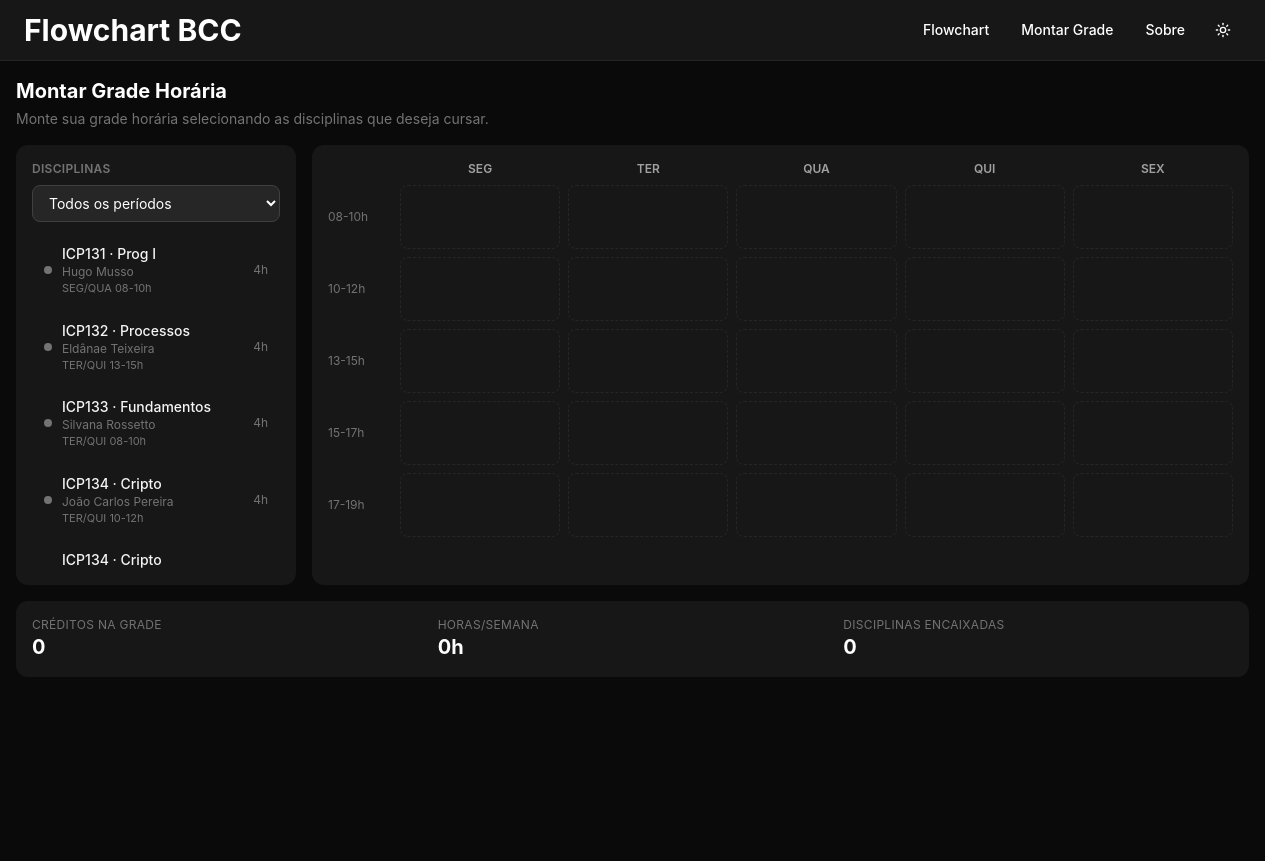
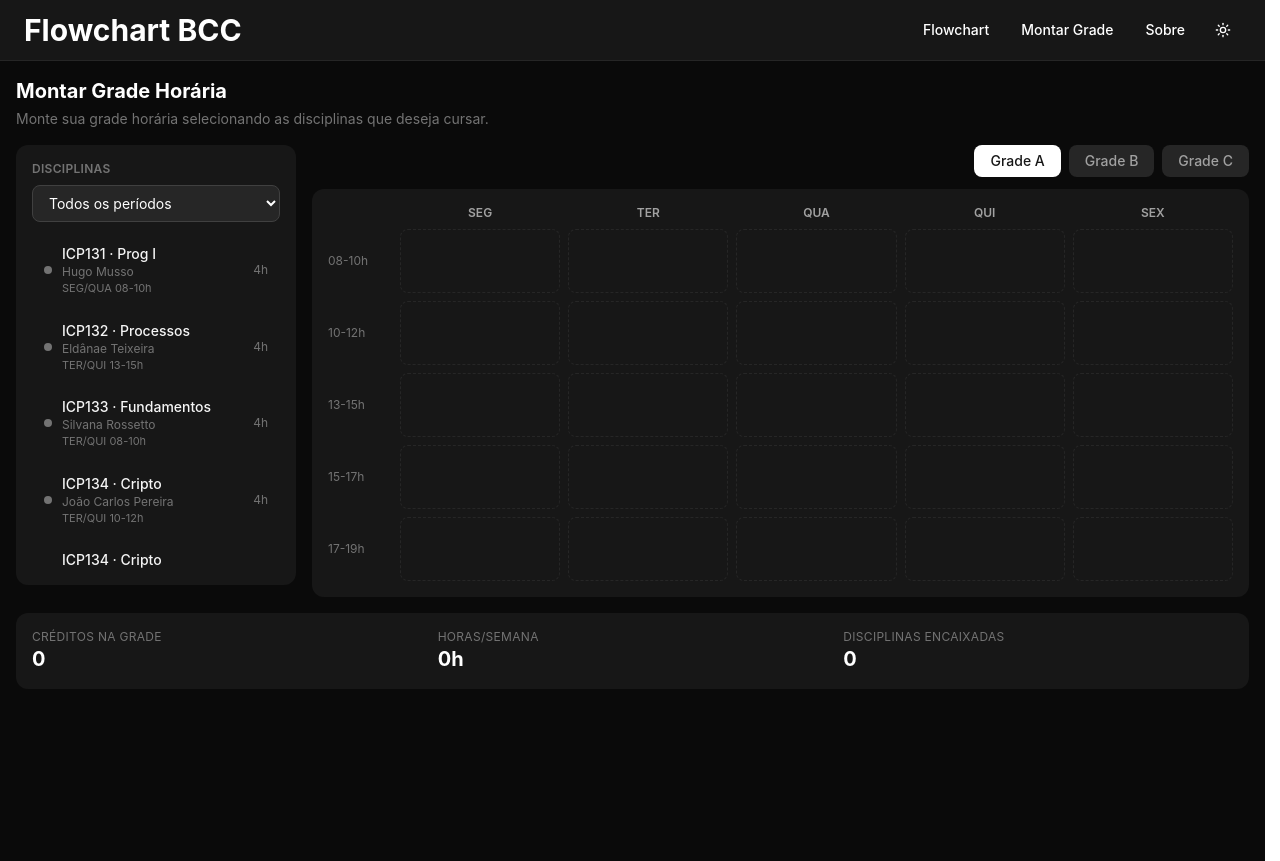
Before and after one commit to borges-1802/flowchart, a React (Vite) app: page /flowchart/grade in a window 1280 px wide. Built offline with nearby package versions, Linux system fonts and the light colour scheme.

Commit message:
feat: adicionando diferentes grades

```diff
--- /dev/null
+++ b/src/components/Grade/GradeTabs.tsx
@@ -0,0 +1,80 @@
+import { useState } from 'react';
+
+export type TabId = 'A' | 'B' | 'C';
+
+interface GradeTabsProps {
+  theme: 'dark' | 'light';
+  activeTab: TabId;
+  tabNames: Record<TabId, string>;
+  onChange: (tab: TabId) => void;
+  onRename: (tab: TabId, name: string) => void;
+}
+
+const TAB_IDS: TabId[] = ['A', 'B', 'C'];
+
+export function GradeTabs({ theme, activeTab, tabNames, onChange, onRename }: GradeTabsProps) {
+  const isDark = theme === 'dark';
+  const [editingTab, setEditingTab] = useState<TabId | null>(null);
+  const [draftName, setDraftName] = useState('');
+
+  function startEditing(tabId: TabId) {
+    setEditingTab(tabId);
+    setDraftName(tabNames[tabId]);
+  }
+
+  function commitEditing() {
+    if (editingTab) {
+      const trimmed = draftName.trim();
+      onRename(editingTab, trimmed || `Grade ${editingTab}`);
+    }
+    setEditingTab(null);
+  }
+
+  return (
+    <div className="mb-3 flex justify-end gap-2">
+      {TAB_IDS.map((tabId) => {
+        const isActive = tabId === activeTab;
+        const isEditing = editingTab === tabId;
+
+        const activeClass = isDark ? 'bg-white text-neutral-900' : 'bg-neutral-900 text-white';
+        const inactiveClass = isDark
+          ? 'bg-neutral-800 text-neutral-400 hover:bg-neutral-700'
+          : 'bg-neutral-200 text-neutral-600 hover:bg-neutral-300';
+
+        if (isEditing) {
+          return (
+            <input
+              key={tabId}
+              autoFocus
+              value={draftName}
+              onChange={(event) => setDraftName(event.target.value)}
+              onBlur={commitEditing}
+              onKeyDown={(event) => {
+                if (event.key === 'Enter') commitEditing();
+                if (event.key === 'Escape') setEditingTab(null);
+              }}
+              className={`w-28 rounded-lg px-3 py-1.5 text-sm font-medium outline-none ring-2 ring-blue-400 ${
+                isDark ? 'bg-neutral-800 text-white' : 'bg-white text-neutral-900'
+              }`}
+            />
+          );
+        }
+
+        return (
+          <button
+            key={tabId}
+            type="button"
+            onClick={() => onChange(tabId)}
+            onDoubleClick={() => startEditing(tabId)}
+            title="Clique duas vezes pra renomear"
+            className={`truncate rounded-lg px-4 py-1.5 text-sm font-medium transition-colors ${
+              isActive ? activeClass : inactiveClass
+            }`}
+          >
+            {tabNames[tabId]}
+          </button>
+        );
+      })}
+    </div>
+  );
+}
--- /dev/null
+++ b/src/domain/gradeTabs.ts
@@ -0,0 +1,36 @@
+export interface TabData {
+  placedIds: string[];
+  colorAssignments: Record<string, number>;
+}
+
+export type TabId = 'A' | 'B' | 'C';
+export type TabsState = Record<TabId, TabData>;
+
+function emptyTab(): TabData {
+  return { placedIds: [], colorAssignments: {} };
+}
+
+export function emptyTabsState(): TabsState {
+  return { A: emptyTab(), B: emptyTab(), C: emptyTab() };
+}
+
+export function getMigratedTabsState(): TabsState {
+  try {
+    const oldPlacedIds = localStorage.getItem('grade:placedIds');
+    const oldColorAssignments = localStorage.getItem('grade:colorAssignments');
+
+    if (!oldPlacedIds && !oldColorAssignments) {
+      return emptyTabsState();
+    }
+
+    const placedIds: string[] = oldPlacedIds ? JSON.parse(oldPlacedIds) : [];
+    const colorAssignments: Record<string, number> = oldColorAssignments ? JSON.parse(oldColorAssignments) : {};
+
+    localStorage.removeItem('grade:placedIds');
+    localStorage.removeItem('grade:colorAssignments');
+
+    return { A: { placedIds, colorAssignments }, B: emptyTab(), C: emptyTab() };
+  } catch {
+    return emptyTabsState();
+  }
+}
--- a/src/pages/About.tsx
+++ b/src/pages/About.tsx
@@ -27,7 +27,7 @@ const steps = [
 const gradeSteps = [
   {
     title: 'Clique duas vezes',
-    text: 'numa disciplina da lista pra encaixar ela na grade — o primeiro clique seleciona, o segundo confirma.',
+    text: 'numa disciplina da lista pra encaixar ela na grade, o primeiro clique seleciona e o segundo confirma.',
   },
   {
     title: '',
@@ -44,6 +44,14 @@ const gradeSteps = [
   {
     title: 'Pra remover',
     text: 'clique no X dentro do item já encaixado, na lista de disciplinas.',
+  },
+  {
+    title: '',
+    text: 'Você pode montar até 3 grades diferentes (as abas no canto acima da grade) pra comparar opções de horário lado a lado. Cada uma guarda seu próprio conjunto de disciplinas, sem misturar com as outras.',
+  },
+  {
+    title: '',
+    text: 'Clique duas vezes no nome de uma aba pra renomear (ex: "Plano A", "Se der ruim"). O nome fica salvo, assim como o conteúdo de cada grade.',
   },
 ];
 
--- a/src/pages/Grade.tsx
+++ b/src/pages/Grade.tsx
@@ -3,10 +3,12 @@ import { Header } from '../components/Header';
 import { DisciplineList } from '../components/Grade/DisciplineList';
 import { ScheduleGrid } from '../components/Grade/ScheduleGrid';
 import { GradeSummary } from '../components/Grade/GradeSummary';
+import { GradeTabs } from '../components/Grade/GradeTabs';
 import { usePersistedState } from '../hooks/usePersistedState';
 import { buildDisciplineOptions, type DisciplineOption } from '../domain/buildDisciplineOptions';
 import { hasConflict, isSameSubjectAlreadyPlaced } from '../domain/scheduleGrid';
 import { pickRandomColorIndex } from '../domain/subjectColor';
+import { getMigratedTabsState, type TabId, type TabData, type TabsState } from '../domain/gradeTabs';
 import subjectsData from '../data/subjects.json';
 import electivesData from '../data/electives.json';
 import turmasData from '../data/turmas.json';
@@ -27,12 +29,13 @@ export function Grade() {
   const [theme, setTheme] = usePersistedState<'dark' | 'light'>('flowchart:theme', 'dark');
   const [selectedPeriod, setSelectedPeriod] = useState<number | 'all' | 'eletiva'>('all');
   const [armedId, setArmedId] = useState<string | null>(null);
-  const [placedIdsArray, setPlacedIdsArray] = usePersistedState<string[]>('grade:placedIds', []);
-  const [colorAssignments, setColorAssignments] = usePersistedState<Record<string, number>>(
-    'grade:colorAssignments',
-    {},
-  );
-  const placedIds = useMemo(() => new Set(placedIdsArray), [placedIdsArray]);
+  const [activeTab, setActiveTab] = usePersistedState<TabId>('grade:activeTab', 'A');
+  const [tabsState, setTabsState] = usePersistedState<TabsState>('grade:tabs', getMigratedTabsState());
+  const [tabNames, setTabNames] = usePersistedState<Record<TabId, string>>('grade:tabNames', {
+    A: 'Grade A',
+    B: 'Grade B',
+    C: 'Grade C',
+  });
   const isDark = theme === 'dark';
   const [feedback, setFeedback] = useState<string | null>(null);
 
@@ -46,6 +49,14 @@ export function Grade() {
     setTheme((current) => (current === 'dark' ? 'light' : 'dark'));
   }
 
+  function updateActiveTab(updater: (tab: TabData) => TabData) {
+    setTabsState((current) => ({ ...current, [activeTab]: updater(current[activeTab]) }));
+  }
+
+  const currentTab = tabsState[activeTab];
+  const placedIds = useMemo(() => new Set(currentTab.placedIds), [currentTab.placedIds]);
+  const colorAssignments = currentTab.colorAssignments;
+
   const armedOption = options.find((option) => option.id === armedId) ?? null;
 
   function placeOption(option: DisciplineOption) {
@@ -56,18 +67,24 @@ export function Grade() {
       setFeedback(`${option.shortName} conflita com outra disciplina já encaixada.`);
       return;
     } else {
-      if (!(option.subjectId in colorAssignments)) {
+      updateActiveTab((tab) => {
+        const nextColorAssignments = { ...tab.colorAssignments };
+
+        if (!(option.subjectId in nextColorAssignments)) {
           const placedSubjectIds = new Set(
-          options.filter((item) => placedIds.has(item.id)).map((item) => item.subjectId),
+            options.filter((item) => tab.placedIds.includes(item.id)).map((item) => item.subjectId),
           );
           const usedIndices = [...placedSubjectIds]
-          .map((subjectId) => colorAssignments[subjectId])
+            .map((subjectId) => nextColorAssignments[subjectId])
             .filter((index) => index !== undefined);
-        const newIndex = pickRandomColorIndex(usedIndices);
-        setColorAssignments((current) => ({ ...current, [option.subjectId]: newIndex }));
+          nextColorAssignments[option.subjectId] = pickRandomColorIndex(usedIndices);
         }
 
-      setPlacedIdsArray((current) => [...current, option.id]);
+        return {
+          placedIds: [...tab.placedIds, option.id],
+          colorAssignments: nextColorAssignments,
+        };
+      });
       setArmedId(null);
     }
   }
@@ -81,7 +98,19 @@ export function Grade() {
   }
 
   function handleRemove(optionId: string) {
-    setPlacedIdsArray((current) => current.filter((id) => id !== optionId));
+    updateActiveTab((tab) => ({
+      ...tab,
+      placedIds: tab.placedIds.filter((id) => id !== optionId),
+    }));
+  }
+
+  function handleTabChange(tabId: TabId) {
+    setActiveTab(tabId);
+    setArmedId(null);
+  }
+
+  function handleRenameTab(tabId: TabId, name: string) {
+    setTabNames((current) => ({ ...current, [tabId]: name }));
   }
 
   const placedOptions = options.filter((option) => placedIds.has(option.id));
@@ -116,7 +145,16 @@ export function Grade() {
             />
           </div>
 
-          <div className={`order-1 overflow-x-auto rounded-xl p-4 lg:order-2 ${cardClass}`}>
+          <div className="order-1 lg:order-2">
+            <GradeTabs
+              theme={theme}
+              activeTab={activeTab}
+              tabNames={tabNames}
+              onChange={handleTabChange}
+              onRename={handleRenameTab}
+            />
+
+            <div className={`overflow-x-auto rounded-xl p-4 ${cardClass}`}>
               <ScheduleGrid
                 theme={theme}
                 options={options}
@@ -124,6 +162,7 @@ export function Grade() {
                 armedOption={armedOption}
                 colorAssignments={colorAssignments}
               />
+            </div>
           </div>
         </div>
 
```
Lines whose indentation alone changed are shown as unchanged.
